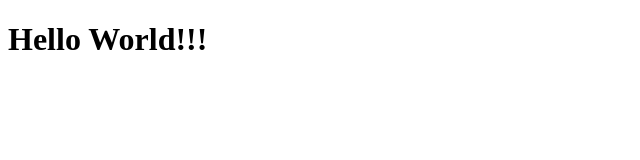
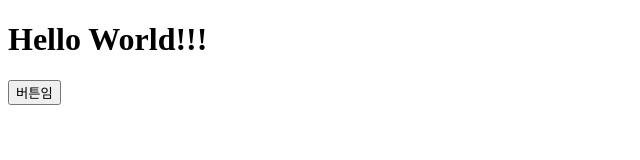
Before and after one commit to sonhongseok/JSP_Project, a plain HTML site: page index.html in a window 1280 px wide. Shown: the whole page, without its empty margins (0-640 px from the left). Drawn offline with Linux system fonts and the light colour scheme.

Commit message:
Update index.html

```diff
--- a/index.html
+++ b/index.html
@@ -7,5 +7,6 @@
 </head>
 <body>
     <h1>Hello World!!!</h1>
+    <input type="button" value="버튼임" onclick="" />
 </body>
 </html>
```
